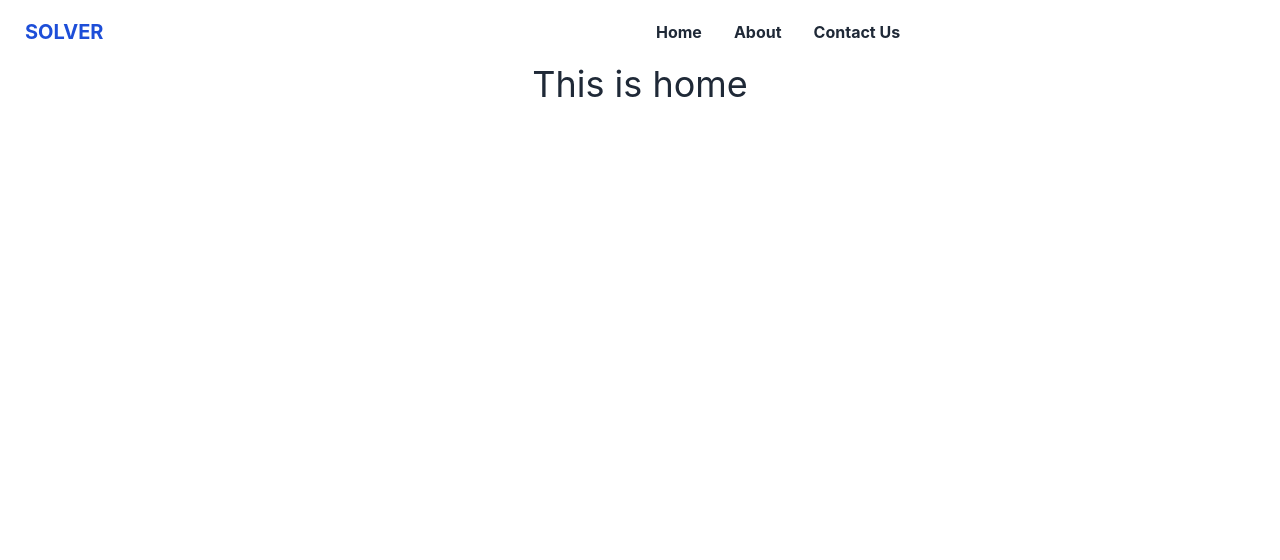
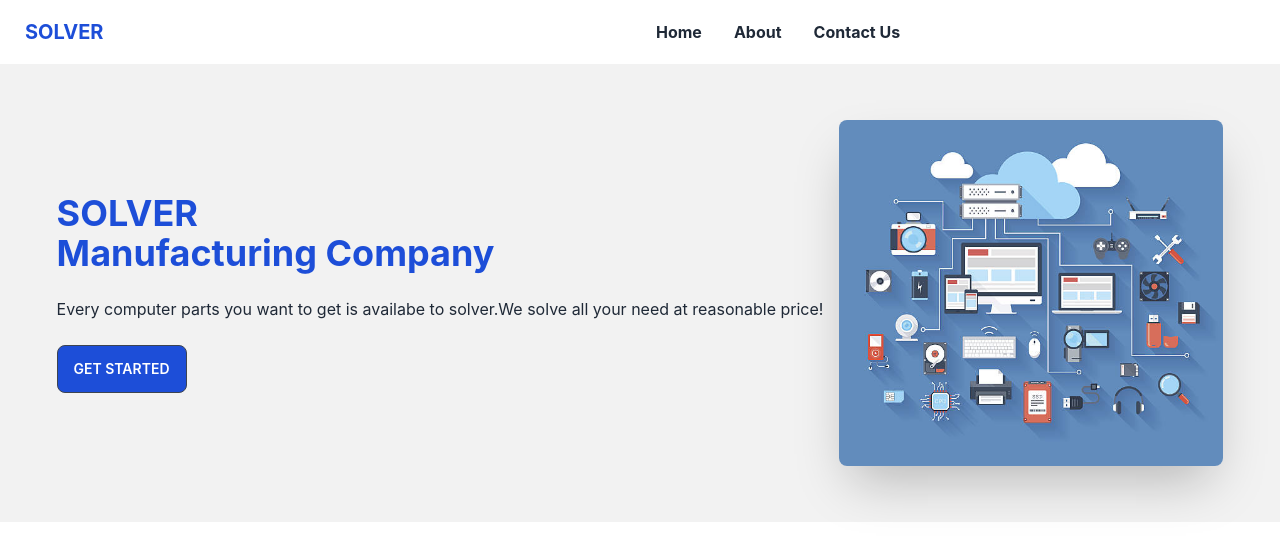
Before and after one commit to shdhrubo/manufacturer-client, a React (Create React App) app: page / in a window 1280 px wide. Shown: the top 560 px of the page. Built offline with nearby package versions, Linux system fonts and the light colour scheme.

Commit message:
banner created

```diff
--- a/src/components/Header/Header.js
+++ b/src/components/Header/Header.js
@@ -17,7 +17,7 @@ const Header = () => {
     </>
   );
   return (
-    <div class="navbar bg-base-100">
+    <div class="navbar bg-base-100 sticky top-0 z-50">
       <div class="navbar-start">
         <div class="dropdown">
           <label tabindex="0" class="btn btn-ghost lg:hidden">
--- /dev/null
+++ b/src/components/Home/Banner.js
@@ -0,0 +1,29 @@
+import React from "react";
+import banner from "../../images/banner.jpg";
+const Banner = () => {
+  return (
+    <div class="hero p-10 bg-base-200">
+      <div class="hero-content flex-col lg:flex-row">
+        <div className="lg:text-left ">
+          <h1 className="text-4xl font-bold text-blue-700">
+            <span>SOLVER</span>
+            <br />
+            Manufacturing Company
+          </h1>
+          <p class="py-6">
+            Every computer parts you want to get is availabe to solver.We solve
+            all your need at reasonable price!
+          </p>
+          <button class="btn  bg-blue-700">Get Started</button>
+        </div>
+        <img
+          src={banner}
+          class="max-w-sm w-full rounded-lg shadow-2xl"
+          alt=""
+        />
+      </div>
+    </div>
+  );
+};
+
+export default Banner;
--- a/src/components/Home/Home.js
+++ b/src/components/Home/Home.js
@@ -1,10 +1,9 @@
 import React from "react";
+import Banner from "./Banner";
 
 const Home = () => {
   return (
-    <div>
-      <h4 className="text-4xl">This is home</h4>
-    </div>
+  <Banner></Banner>
   );
 };
 
```
Also changed, not shown: src/images/banner.jpg (added).
